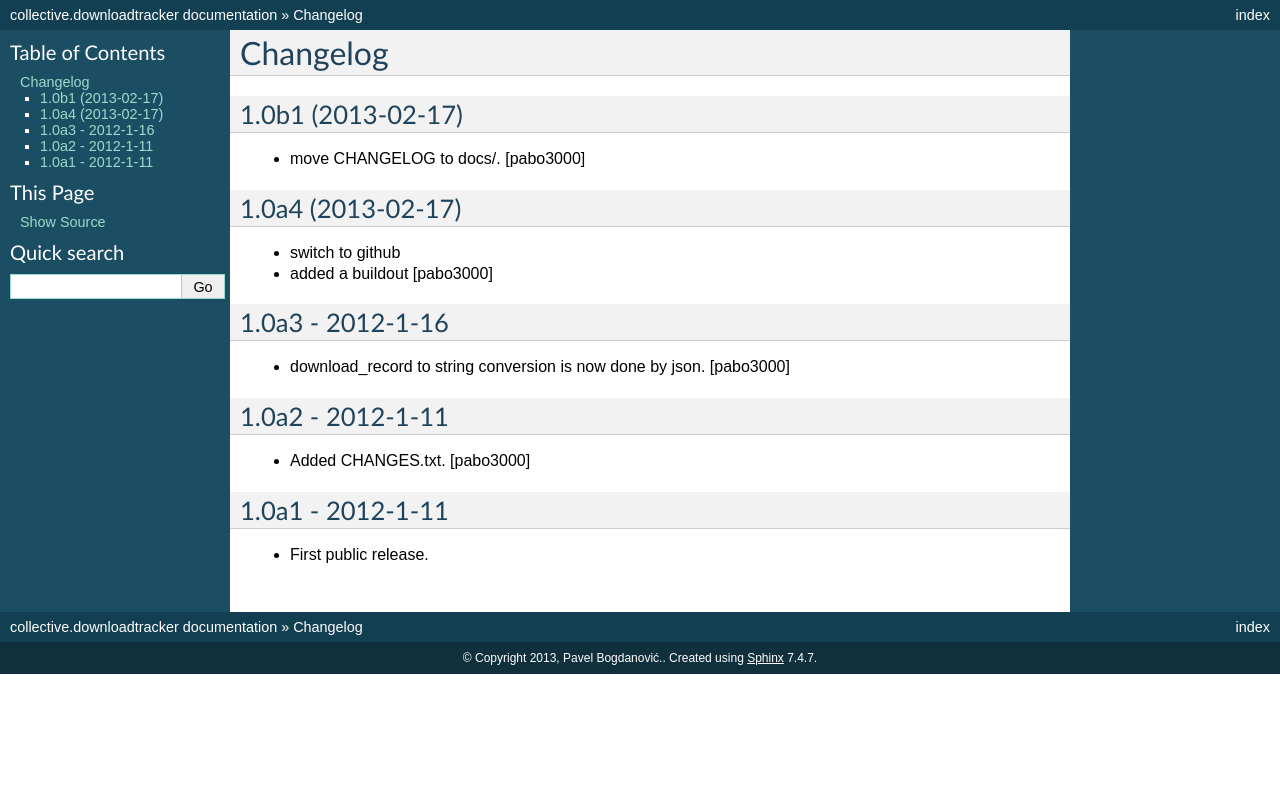
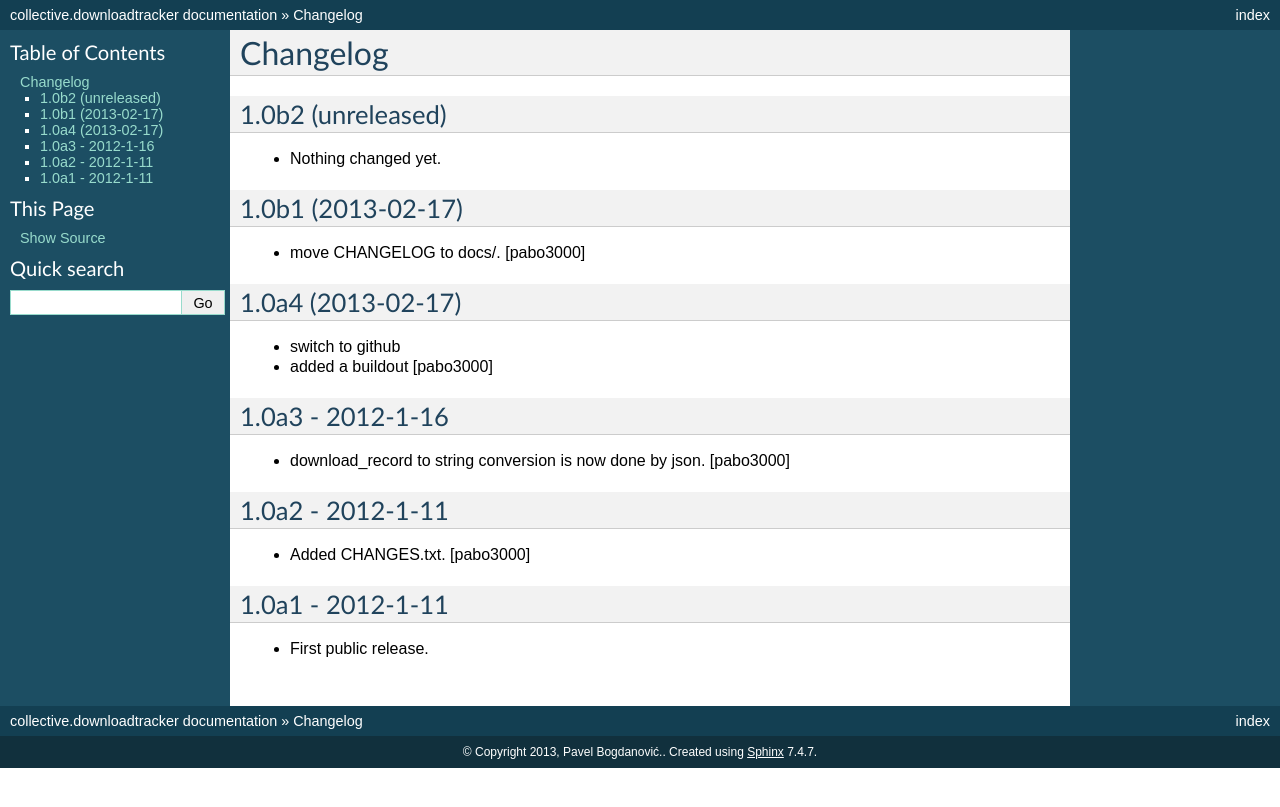
Before and after one commit to pabo3000/collective.downloadtracker, a Sphinx documentation site: the page built from docs/CHANGELOG.rst, in a window 1280 px wide. Shown: the top 807 px of the page. Built offline with Sphinx 7.4.7, drawn with Linux system fonts in a browser that asks for light colours.

Commit message:
Back to development: 1.0b2

```diff
--- a/docs/CHANGELOG.rst
+++ b/docs/CHANGELOG.rst
@@ -1,5 +1,11 @@
 Changelog
 =========
+
+
+1.0b2 (unreleased)
+------------------
+
+- Nothing changed yet.
 
 
 1.0b1 (2013-02-17)
--- a/setup.py
+++ b/setup.py
@@ -17,7 +17,7 @@ long_description = \
 
 setup(
     name='collective.downloadtracker',
-    version='1.0b1',
+    version='1.0b2.dev0',
     description=u"It tracks which registered user has downloaded a file"
                     u" (ATFile) at which time. It displays this value in a"
                     u"viewlet below File's title. Administrators are able to "
```
